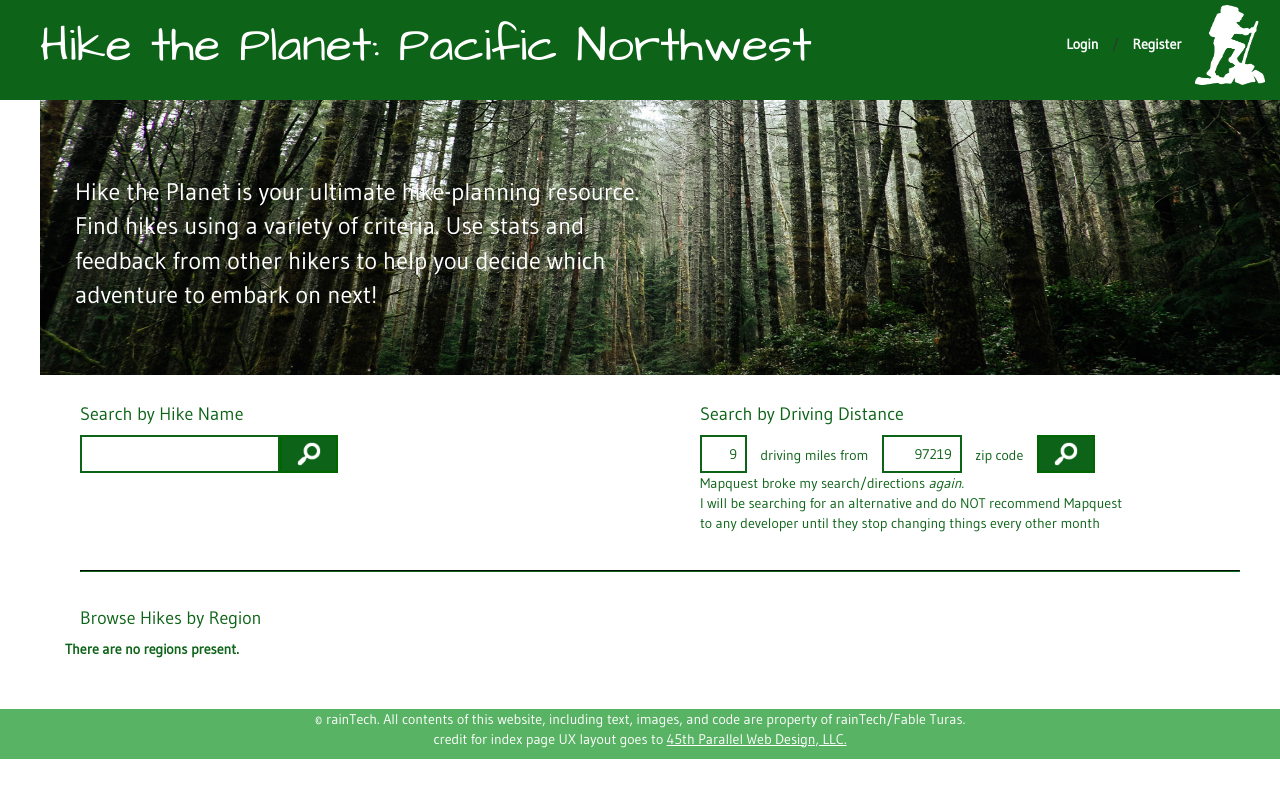
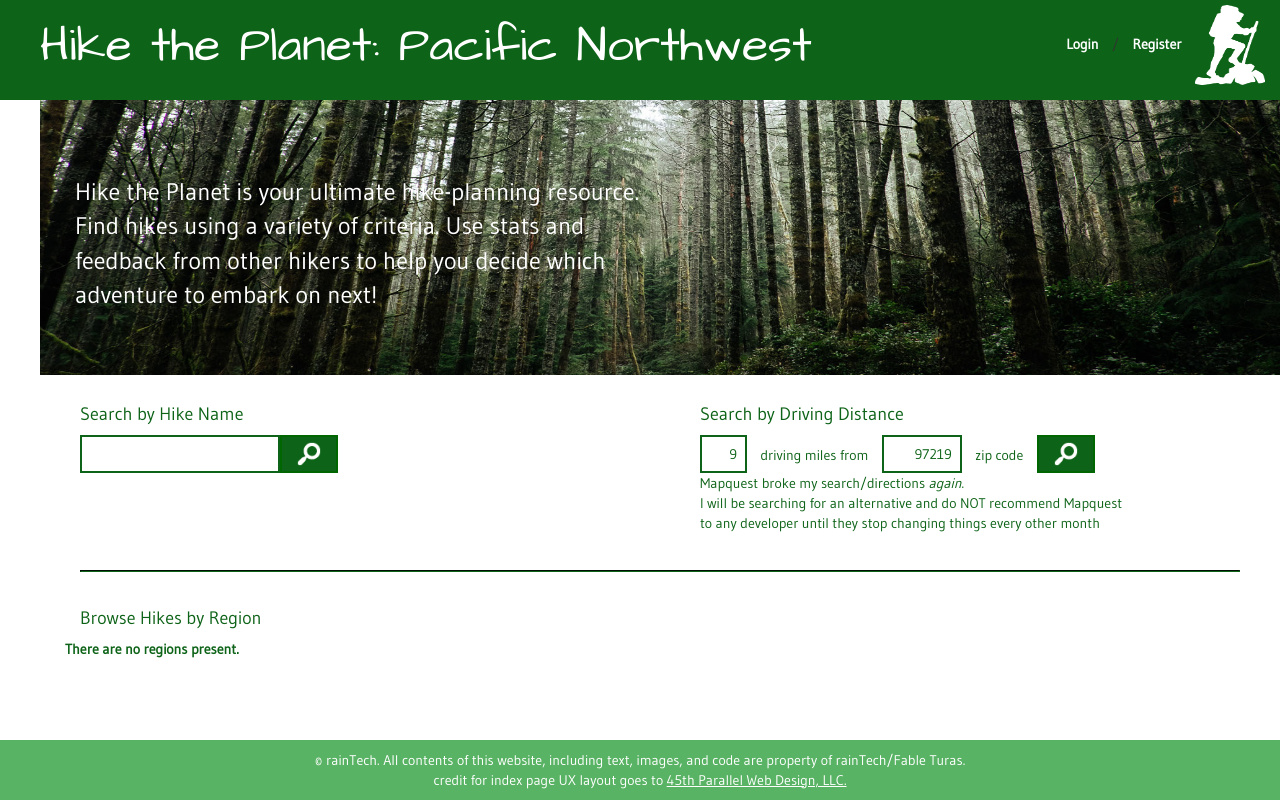
Before and after one commit to RAINSoftwareTech/hiketheplanet, a Django app: page / in a window 1280 px wide. Run offline with Django 3.2, Linux system fonts and the light colour scheme; data that the repository does not hold is empty; some libraries are stand-ins or nearby versions.

Commit message:
HTP-106-Footer (#11)
* HTP-106-Footer
	- moved header and footer to independant templates
	- added header/footer content blocks and include tags to base
	- fixed css so that footer loads to the bottom - will need to recheck on search fix

```diff
--- a/assets/css/hikes.css
+++ b/assets/css/hikes.css
@@ -10,7 +10,7 @@ h3 a {
     color: #216629;
 }
 
-body{
+html, body{
     font-family: 'Gudea', sans-serif;
     height: 100%;
 }
@@ -271,10 +271,12 @@ FOOTER
 
 #wrapper {
     min-height: 100%;
-    padding: 0;
+    padding-bottom: 70px;
 }
-.push {
-    height: 50px;
+#footer {
+    height: 60px;
+    margin-top: -60px;
+    padding-bottom: 5px;
 }
 
 .page-footer {
@@ -288,14 +290,6 @@ FOOTER
     text-align: center;
     color: #FFFFFF;
     position: relative;
-}
-#footer-spacer{
-    background-color: #FFFFFF;
-    height: 50px;
-    position: absolute;
-    width: 100%;
-    left: 0;
-    top: 0;
 }
 
 #footer-content{
--- a/templates/base.html
+++ b/templates/base.html
@@ -16,22 +16,10 @@
 
     <body>
         <div id="wrapper">
-    <div class="page-header">
-        <h1><a href="/">Hike the Planet: Pacific Northwest</a></h1>
 
-        <div class="user-header">
-            <span>
-
-                  {% if user.is_authenticated %}
-                    <a href="{% url 'hiker_profile' user_slug=user.hiker.slug %}">Hello {{ user.username }}</a><small>(<a href="{% url 'account_logout' %}">Log out</a>)</small>
-                  {% else %}
-                    <a href="{% url 'account_login' %}">Login</a> / <a href="{% url 'account_signup' %}"> Register</a>
-                  {% endif %}
-
-                   <img src="{% static "images/hiker.png" %}" alt="default photo" class="profile-photo" height="80" width="70">
-            </span>
-        </div>
-    </div>
+            {% block header %}
+                {% include 'header.html' %}
+            {% endblock %}
 
 
             {% block modal %}
@@ -42,16 +30,11 @@
                 {% block content %}
                 {% endblock %}
             </div>
-    <div class="push"></div>
         </div>
 
-    <div class="page-footer">
-        <div id="footer-spacer"> </div>
-        <div id="footer-content">
-        <p>&copy; rainTech. All contents of this website, including text, images, and code are property of rainTech/Fable Turas.<br>
-           credit for index page UX layout goes to <a href="http://45thparallelwebdesign.com/">45th Parallel Web Design, LLC.</a></p>
-        </div>
-    </div>
+        {% block footer %}
+          {% include 'footer.html' %}
+        {% endblock %}
 
         {% block javascript %}
             <script src="{% static "js/jquery-1.11.1.js" %}"></script>
--- /dev/null
+++ b/templates/footer.html
@@ -0,0 +1,9 @@
+{% load static i18n %}
+
+
+    <div id="footer" class="page-footer">
+        <div id="footer-content">
+        <p>&copy; rainTech. All contents of this website, including text, images, and code are property of rainTech/Fable Turas.<br>
+           credit for index page UX layout goes to <a href="http://45thparallelwebdesign.com/">45th Parallel Web Design, LLC.</a></p>
+        </div>
+    </div>
```
Also changed, not shown: templates/header.html (added, +30 -0 lines). Lines whose indentation alone changed are shown as unchanged.
